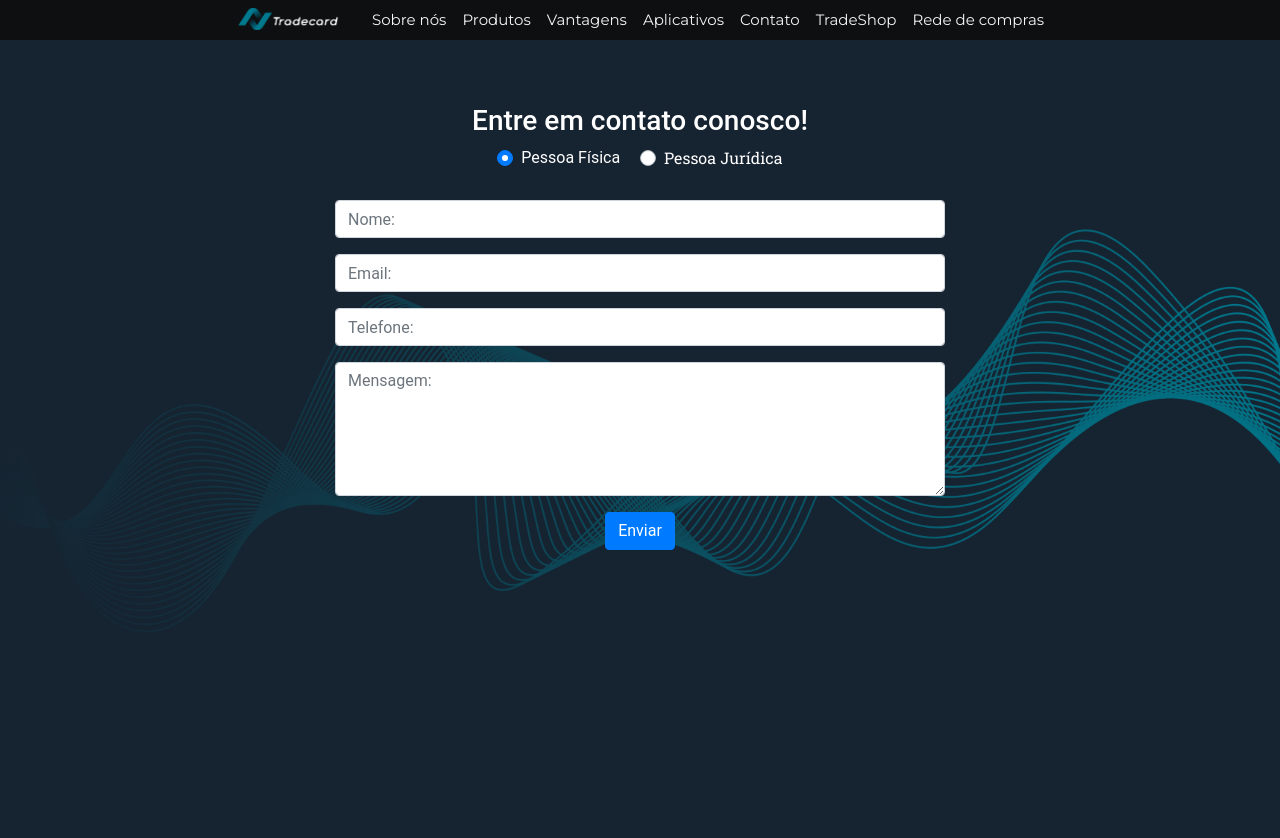
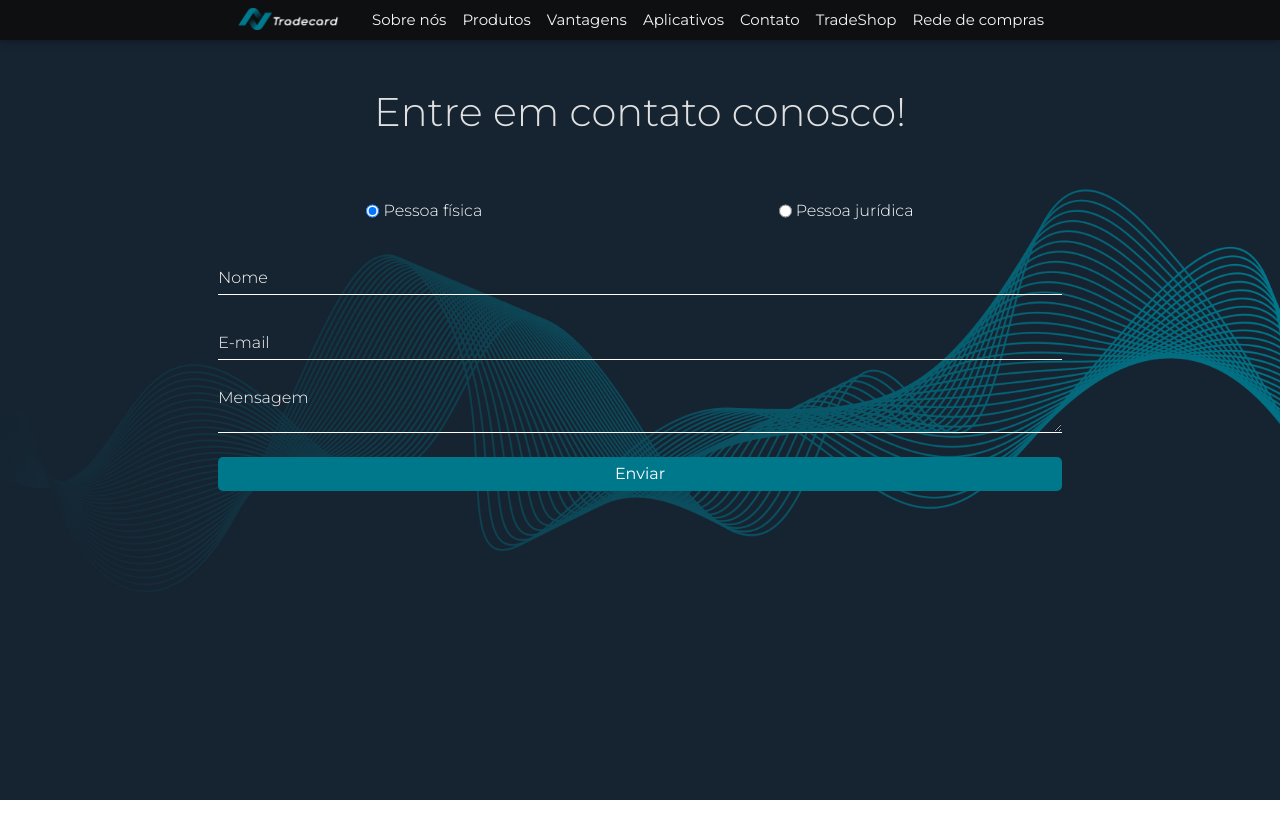
Before and after one commit to jamessonseren/correct-site-institucional, a React (Create React App) app: page /contato in a window 1280 px wide. After the commit the page ends 800 px from the top, so only its background shows below. Built offline with nearby package versions, Linux system fonts and the light colour scheme; what react-pose would draw is missing.

Commit message:
Refatoração contato

```diff
--- a/package.json
+++ b/package.json
@@ -7,6 +7,7 @@
     "@testing-library/react": "^9.3.2",
     "@testing-library/user-event": "^7.1.2",
     "bootstrap": "^4.4.1",
+    "mdbreact": "^4.25.4",
     "react": "^16.13.0",
     "react-animate-on-scroll": "^2.1.5",
     "react-bootstrap": "^1.0.0-beta.17",
--- a/src/App.css
+++ b/src/App.css
@@ -22,12 +22,17 @@ html, body{
     width: '100%';
 }
 
-.switch-wrapper {
-    position: relative;
-    width: 100%;
+.btn-trade{
+  background-color: #00788c !important;
+  border-radius: 5px !important;
+  color: #fff !important;
+  width: 100%;
+  margin: 0 !important;
+  border: none;
+  padding: 5px 10px;
+  transition: opacity 0.1s ease-in-out;
 }
 
-.switch-wrapper > div {
-  position: absolute;
-  width: 100%;
+.btn-trade:active{
+  opacity: 0.5;
 }
--- a/src/components/contato/Contato.js
+++ b/src/components/contato/Contato.js
@@ -1,152 +1,80 @@
 import React from 'react'
-import {Col, Row, Container, Form} from 'react-bootstrap'
+import {Col, Row} from 'react-bootstrap'
+import { MDBInput, MDBFormInline, MDBAlert } from "mdbreact";
 import './contato.css'
 
+const apiKey = "G8icTPGPQJhd0uMHRqaE";
+
 class Contato extends React.Component {
-    constructor(props) {
-        super(props);
-        this.state = {
-            name: '',
+    state = {
+        nome: '',
+        email: '',
+        message: '',
+        empresa: '',
+        tipo: 'pf',
+        err: false,
+        success: false
+    }
+
+    submit = async () => {
+        this.setState({isLoading: true})
+        const {nome, email, message, empresa, tipo} = this.state
+
+        if(nome == '' || email == '' || message == ''){
+            this.setState({err: true, isLoading: false})
+            return true
+        }
+        if(tipo == 'pj' && empresa == ''){
+            this.setState({err: true, isLoading: false})
+            return true
+        }
+
+        let url = `https://www.sisclub.com.br/ws_tradecard/sendEmail.php?nome=${nome}&email=${email}&message=${message}&empresa=${empresa}&tipo=${tipo}&apiKey=${apiKey}`
+        await fetch(url, { mode: "no-cors"})
+        this.setState({
+            err: false,
+            success: true,
+            nome: '',
             email: '',
             message: '',
-            telefone: '',
             empresa: '',
-            tipo:'pf'
-        }
+            tipo: 'pf',
+            isLoading: false
+        })
     }
+
 
     render() {
         return(
-            <Container  fluid={true} className='cor'>
-            <Row className="justify-content-md-center">
-                <h3 className="titulo">Entre em contato conosco!</h3>
+            <Row className='justify-content-center align-items-center'>
+                <Col sm={8} className="mt-5 text-light">
+                    <h1 className='text-center'>Entre em contato conosco!</h1>
+                </Col>
+                <Col sm={8} className="justify-content-md-center mt-5">
+                    <MDBFormInline className='justify-content-around'>
+                        <MDBInput onClick={() => this.setState({tipo: 'pf'})} checked={this.state.tipo == 'pf' ? true : false} label="Pessoa física" type="radio"
+                           />
+                        <MDBInput onClick={() => this.setState({tipo: 'pj'})} checked={this.state.tipo == 'pj' ? true : false} label="Pessoa jurídica" type="radio" />
+                    </MDBFormInline>
+                </Col>
+                <Col sm={8} className="justify-content-md-center">
+                    <MDBInput label="Nome" className='input' value={this.state.nome} onChange={(e) => this.setState({nome: e.target.value}) } />
+                    <MDBInput label="E-mail" className='input' value={this.state.email} onChange={(e) => this.setState({email: e.target.value}) } />
+                    {this.state.tipo == 'pj' && <MDBInput label="Empresa" value={this.state.empresa} className='input' onChange={(e) => this.setState({empresa: e.target.value}) } /> }
+                    <MDBInput className='input' type="textarea" label="Mensagem" value={this.state.message} onChange={(e) => this.setState({message: e.target.value})} />
+                    <button onClick={() => this.submit()} className="btn-trade">
+                        {this.state.isLoading ?
+                            <div className="spinner-border text-light"></div>
+                        :
+                            'Enviar'
+                        }
+                    </button>
+                    {this.state.err && <MDBAlert color='primary' className='mt-3'> Preencha todos os campos </MDBAlert> }
+                    {this.state.success && <MDBAlert color='success' className='mt-3'> E-mail enviado com sucesso! </MDBAlert> }
+
+                </Col>
             </Row>
-            <Row className="justify-content-md-center">
-                    {this.state.tipo === 'pf' ?
-                        <>
-                            <Form.Check
-                                type="radio"
-                                label="Pessoa Física"
-                                name="formHorizontalRadios"
-                                id="formHorizontalRadios1"
-                                className="esp"
-                                value="pf"
-                                custom
-                                checked
-                                onChange={this.onTipoChange.bind(this)}
-                            />
-                            <Form.Check
-                                type="radio"
-                                label="Pessoa Jurídica"
-                                name="formHorizontalRadios"
-                                id="formHorizontalRadios2"
-                                value="pj"
-                                custom
-                                onChange={this.onTipoChange.bind(this)}
-                            />
-                        </>
-                        :
-                        this.state.tipo === 'pj' ?
-                        <>
-                            <Form.Check
-                                type="radio"
-                                label="Pessoa Física"
-                                name="formHorizontalRadios"
-                                id="formHorizontalRadios1"
-                                className="esp"
-                                value="pf"
-                                custom
-                                onChange={this.onTipoChange.bind(this)}
-                            />
-                            <Form.Check
-                                type="radio"
-                                label="Pessoa Jurídica"
-                                name="formHorizontalRadios"
-                                id="formHorizontalRadios2"
-                                value="pj"
-                                custom
-                                checked
-                                onChange={this.onTipoChange.bind(this)}
-                            />
-                        </>
-                        :
-                        ''
-                    }
-            </Row>
-                <Row className="justify-content-md-center">
-                    <Col sm={6}>
-                        <form id="contact-form" onSubmit={this.handleSubmit.bind(this)} method="POST">
-                            <div className="form-group">
-                                <input type="text" placeholder="Nome:" className="form-control" value={this.state.name} onChange={this.onNameChange.bind(this)} />
-                            </div>
-                            <div className="form-group">
-                                <input type="email" placeholder="Email:" className="form-control" aria-describedby="emailHelp" value={this.state.email} onChange={this.onEmailChange.bind(this)} />
-                            </div>
-                            <div className="form-group">
-                                <input type="text" placeholder="Telefone:" className="form-control" value={this.state.telefone} onChange={this.onTelChange.bind(this)} />
-                            </div>
-                            {(this.state.tipo === 'pj')
-                                ?
-                            <div className="form-group">
-                                <input type="text" placeholder="Empresa:" className="form-control" value={this.state.empresa} onChange={this.onEmpresa.bind(this)} />
-                            </div> : ''
-                            }
-                            <div className="form-group">
-                                <textarea className="form-control" placeholder="Mensagem:" rows="5" value={this.state.message} onChange={this.onMessageChange.bind(this)} />
-                            </div>
-                            <div className="wrapper">
-                                <button type="submit" className="btn btn-primary">Enviar</button>
-                            </div>
-                        </form>
-                    </Col>
-                </Row>
-            </Container>
         )
-    }
-
-    onNameChange(event) {
-        this.setState({name: event.target.value})
-    }
-
-    onEmailChange(event) {
-        this.setState({email: event.target.value})
-    }
-
-    onMessageChange(event) {
-        this.setState({message: event.target.value})
-    }
-
-    onTelChange(event) {
-        this.setState({telefone: event.target.value})
-    }
-
-    onEmpresa(event) {
-        this.setState({empresa: event.target.value})
-    }
-
-    onTipoChange(event) {
-        this.setState({tipo: event.target.value})
-    }
-
-    async handleSubmit(event) {
-        event.preventDefault();
-        let url = (this.state.tipo === 'pf') ?
-        `https://www.sisclub.com.br/ws/ws_tradecard/sendEmail.php?apiKey=G8icTPGPQJhd0uMHRqaE&nome=${this.state.name}&email=${this.state.email}&telefone=${this.state.telefone}&mesg=${this.state.message}&tipo=pf`
-        :
-        `https://www.sisclub.com.br/ws/ws_tradecard/sendEmail.php?apiKey=G8icTPGPQJhd0uMHRqaE&nome=${this.state.name}&email=${this.state.email}&telefone=${this.state.telefone}&mesg=${this.state.message}&emp=${this.state.empresa}&tipo=pj`
-        //console.log(url);
-        let response = await fetch(url, { mode: "no-cors"})
-        // let result   = await response.text()
-        // if(result == 1){
-            this.setState({
-                name: '',
-                email: '',
-                message: '',
-                telefone: '',
-                empresa: '',
-                tipo:'pf'
-            })
-
     }
 }
 
--- a/src/components/contato/contato.css
+++ b/src/components/contato/contato.css
@@ -1,37 +1,8 @@
-.cor{
-    color: white;
-    width: 100%;
-    background-image: url("../../assets/background1.png");
-    background-repeat:no-repeat;
-    -webkit-background-size:cover;
-    -moz-background-size:cover;
-    -o-background-size:cover;
-    background-size:cover;
-    background-attachment: fixed;
-    padding:  0 0 0 0;
-    height: 100vh;
+.input{
+    color: #fff !important;
+    border-bottom: 1px solid #fff !important;
 }
 
-.titulo{
-    margin-top: 5%;
-    font-family: roboto;
+label{
+    color: #fff !important
 }
-
-#contact-form{
-    margin-top: 5%;
-    font-family: roboto;
-}
-
-.btn-black{
-    background-color: black;
-    border-color: black;
-    color: white;
-}
-.wrapper {
-    text-align: center;
-}
-
-.esp{
-    margin-right:20px;
-    font-family: roboto;
-}
--- a/src/index.js
+++ b/src/index.js
@@ -2,5 +2,8 @@ import React from 'react';
 import ReactDOM from 'react-dom';
 import App from './App';
 import 'bootstrap/dist/css/bootstrap.min.css';
+import '@fortawesome/fontawesome-free/css/all.min.css';
+import 'bootstrap-css-only/css/bootstrap.min.css';
+import 'mdbreact/dist/css/mdb.css';
 
 ReactDOM.render(<App />, document.getElementById('root'));
```
Also changed, not shown: src/components/contato/mailPf.js (deleted, +0 -79 lines), 1 other file (tests, documents, lock files or other folders).
